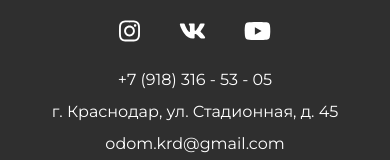
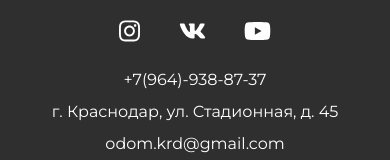
Before and after one commit to KHOnKOgaB/odomkrd, a Vue app: page / in a window 390 px wide. Shown: the part 4693-4853 px from the top of the page. Built offline with nearby package versions, Linux system fonts and the light colour scheme; no server answers.

Commit message:
new phone in footer

```diff
--- a/src/components/Footer.vue
+++ b/src/components/Footer.vue
@@ -14,7 +14,7 @@
       </b-nav>
     </div>
     <div class="contacts">
-      <div class="contacts-item mb-2"><a href="tel: +79183165305">+7 (918) 316 - 53 - 05</a></div>
+      <div class="contacts-item mb-2"><a href="tel: +79649388737">+7(964)-938-87-37</a></div>
       <div class="contacts-item mb-2"><a target="_blank" href="https://yandex.ru/maps/-/CCgaFXJ1">г. Краснодар, ул. Стадионная, д. 45</a></div>
       <div class="contacts-item"><a href="mailto:odomkrd@gmail.com">odom.krd@gmail.com</a></div>
     </div>
```
